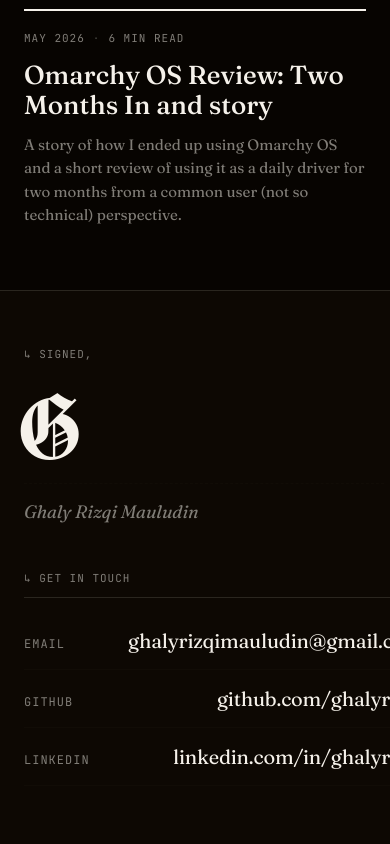
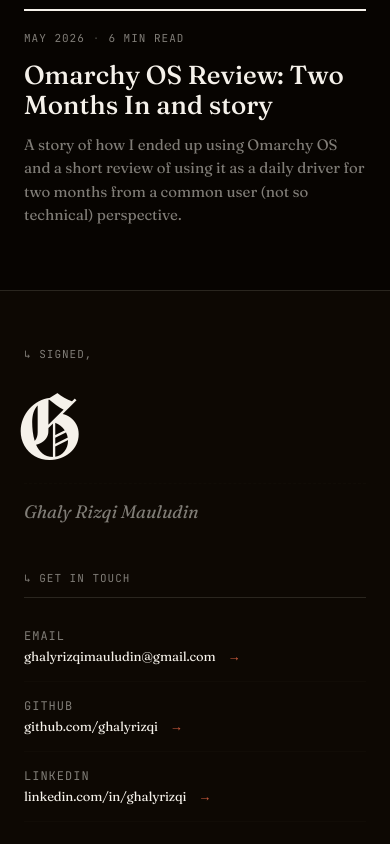
Before and after one commit to ghalyrizqi/blog, a Vue app: page / in a window 390 px wide. Shown: the part 2276-3120 px from the top of the page. Built offline with nearby package versions, Linux system fonts and the light colour scheme.

Commit message:
footer fix

```diff
--- a/src/components/SignatureFooter.vue
+++ b/src/components/SignatureFooter.vue
@@ -137,5 +137,11 @@
   .inner { grid-template-columns: 1fr; gap: 48px; }
   .big-g { font-size: 100px; }
   .magazine .big-g { font-size: 100px; }
+  li { flex-direction: column; gap: 4px; align-items: flex-start; }
+  .link-value { font-size: 15px; word-break: break-all; }
+}
+
+@media (max-width: 480px) {
+  .link-value { font-size: 13px; }
 }
 </style>
```
